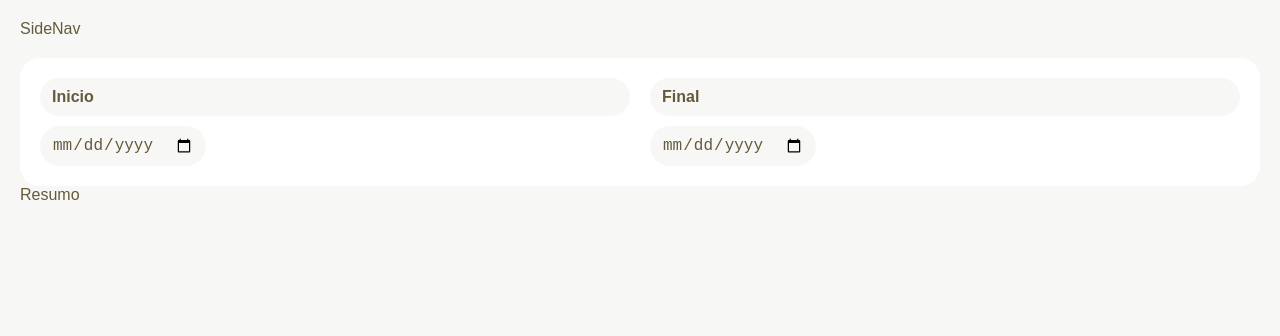
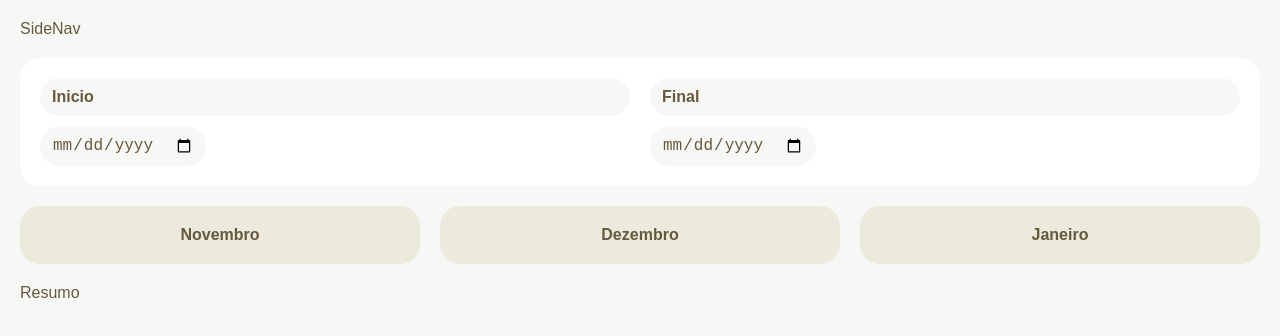
Before and after one commit to jonathandcosta/react_fintech, a React (Vite) app: page /vendas/1 in a window 1280 px wide. Shown: the top 336 px of the page. Built offline with nearby package versions, Linux system fonts and the light colour scheme; no server answers.

Commit message:
feat: month BTN

```diff
--- a/src/Components/DateRange.tsx
+++ b/src/Components/DateRange.tsx
@@ -12,13 +12,11 @@
         value={inicio}
         onChange={({ target }) => setInicio(target.value)}
       />
-      {inicio}
       <DateInput
         label='Final'
         value={final}
         onChange={({ target }) => setFinal(target.value)}
       />
-      {final}
     </form>
   )
 }
--- a/src/Components/Header.tsx
+++ b/src/Components/Header.tsx
@@ -1,6 +1,7 @@
 import React from 'react'
 import { useData } from '../Context/DataContext';
 import DateRange from './DateRange';
+import Meses from './Meses';
 
 const Header = () => {
   const { data } = useData()
@@ -8,9 +9,12 @@
   console.log(data);
 
   return (
-    <div>
-      <DateRange />
-    </div>
+    <header className='mb'>
+      <div className='mb'>
+        <DateRange />
+      </div>
+      <Meses />
+    </header>
   )
 }
 
--- /dev/null
+++ b/src/Components/MesBtn.tsx
@@ -0,0 +1,52 @@
+import { useData } from "../Context/DataContext"
+
+const style: React.CSSProperties = {
+  padding: 'var(--gap) var(--gap-s)',
+  backgroundColor: 'var(--color-3)',
+  border: 'none',
+  borderRadius: 'var(--gap)',
+  color: 'var(--color-2)',
+  fontWeight: '600',
+  textTransform: 'capitalize'
+}
+
+
+function nomeMes(n: number) {
+  const date = new Date()
+  date.setMonth(date.getMonth() + n)
+  return new Intl.DateTimeFormat('pt-BR', { month: 'long' }).format(date)
+}
+
+function formatDate(date: Date) {
+  const dd = String(date.getDate()).padStart(2, '0')
+  const mm = String(date.getMonth() + 1).padStart(2, '0')
+  const yyyy = date.getFullYear()
+  return `${yyyy}-${mm}-${dd}`
+}
+
+
+
+const MesBtn = ({ n }: { n: number }) => {
+  const { setInicio, setFinal } = useData()
+
+  function setMes(n: number) {
+    const date = new Date()
+    date.setMonth(date.getMonth() + n)
+
+    const firstDay = new Date(date.getFullYear(), date.getMonth(), 1)
+    const lastDay = new Date(date.getFullYear(), date.getMonth() + 1, 0)
+
+    setInicio(formatDate(firstDay))
+    setFinal(formatDate(lastDay))
+  }
+
+  return (
+    <button
+      style={style}
+      onClick={() => setMes(n)}>
+      {nomeMes(n)}
+    </button>
+  )
+}
+
+export default MesBtn
--- /dev/null
+++ b/src/Components/Meses.tsx
@@ -0,0 +1,13 @@
+import MesBtn from './MesBtn'
+
+const Meses = () => {
+  return (
+    <div className='flex'>
+      <MesBtn n={-2} />
+      <MesBtn n={-1} />
+      <MesBtn n={0} />
+    </div>
+  )
+}
+
+export default Meses
--- a/src/Context/DataContext.tsx
+++ b/src/Context/DataContext.tsx
@@ -33,8 +33,8 @@
 function getDateAgo(n: number) {
   const date = new Date()
   date.setDate(date.getDate() - n)
-  const dd = String(date.getDate()).padStart(2, '0')
-  const mm = String(date.getMonth() + 1).padStart(2, '0')
+  const dd = String(date.getDate()).padStart(2, "0")
+  const mm = String(date.getMonth() + 1).padStart(2, "0")
   const yyyy = date.getFullYear()
   return `${yyyy}-${mm}-${dd}`
 }
```
